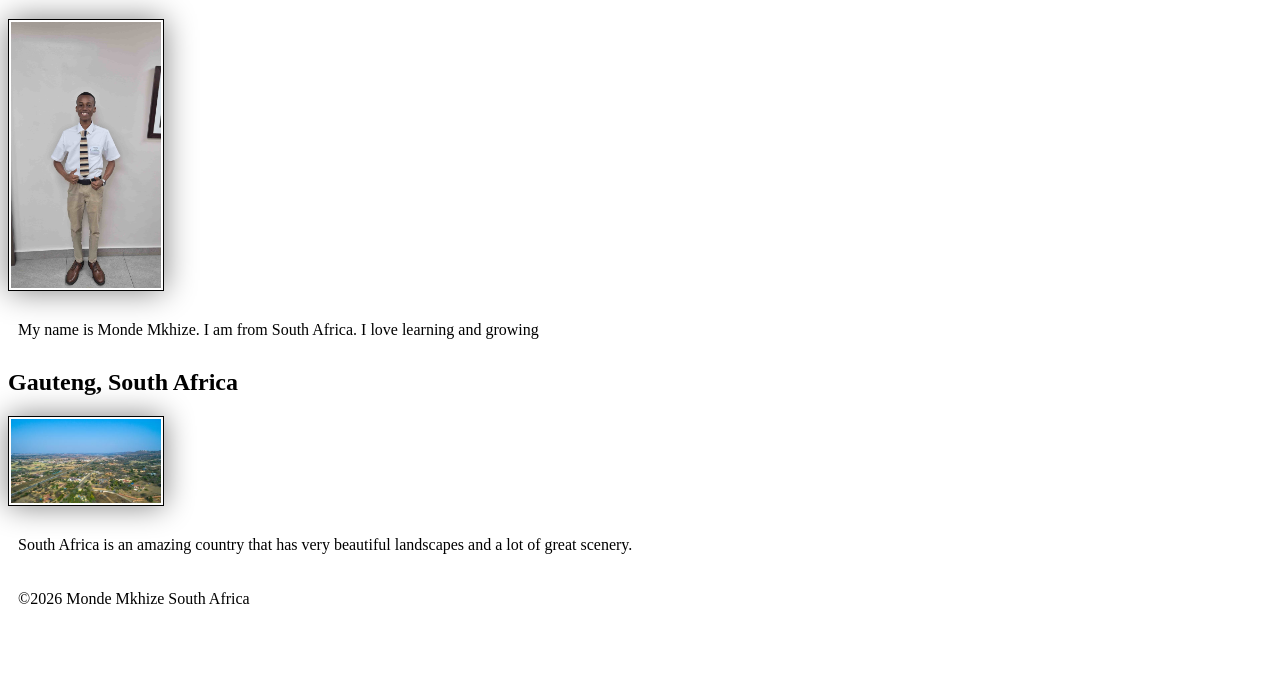
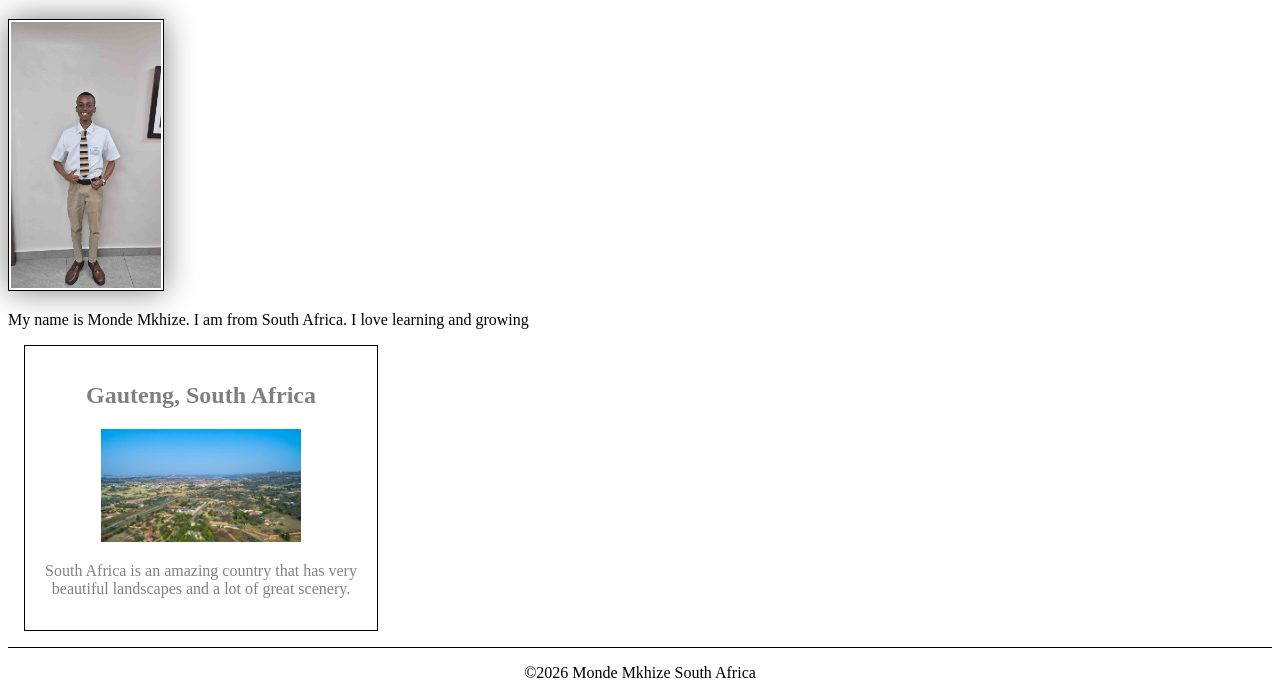
Before and after one commit to autocanibal/wdd130, a plain HTML site: page index.html in a window 1280 px wide. Shown: the part 205-903 px from the top of the page. Before the commit the page ends 839 px from the top, so only its background shows below. Drawn offline with Linux system fonts and the light colour scheme.

Commit message:
page enhancement

```diff
--- a/styles/styles.css
+++ b/styles/styles.css
@@ -13,7 +13,7 @@ h1 {
     color: darkblue;
 }
 
-img {
+main img {
     width: 150px;
     height: auto;
     border: 1px solid black;
@@ -22,5 +22,30 @@ img {
 }
 
 p {
-    padding: 10px;
+    padding: 0;
 }
+
+main {
+    max-width: 840px;
+}
+
+aside {
+    width: 20rem;
+    margin: 1rem;
+    border: 1px solid black;
+    padding: 1rem;
+    background-color: white;
+    color: gray;
+    text-align: center;
+}
+
+aside img {
+    width: 200px;
+    height: auto;
+}
+
+footer {
+    margin-top: 15px;
+    border-top: 1px solid black;
+    text-align: center;
+}
--- /dev/null
+++ b/week02/styles/temple.css
@@ -0,0 +1,21 @@
+header {
+    background-color: black;
+    color: white;
+    text-align: center;
+    padding: 10px;
+    font-size: 1.5rem;
+}
+
+footer {
+    background-color: black;
+    color: white;
+    text-align: center;
+    padding: 2px 15px;
+}
+
+img {
+    width: 200px;
+    height: auto;
+    box-shadow: 10px gray;
+    padding: 2px;
+}
```
Also changed, not shown: week02/temple.html (+5 -3 lines).
